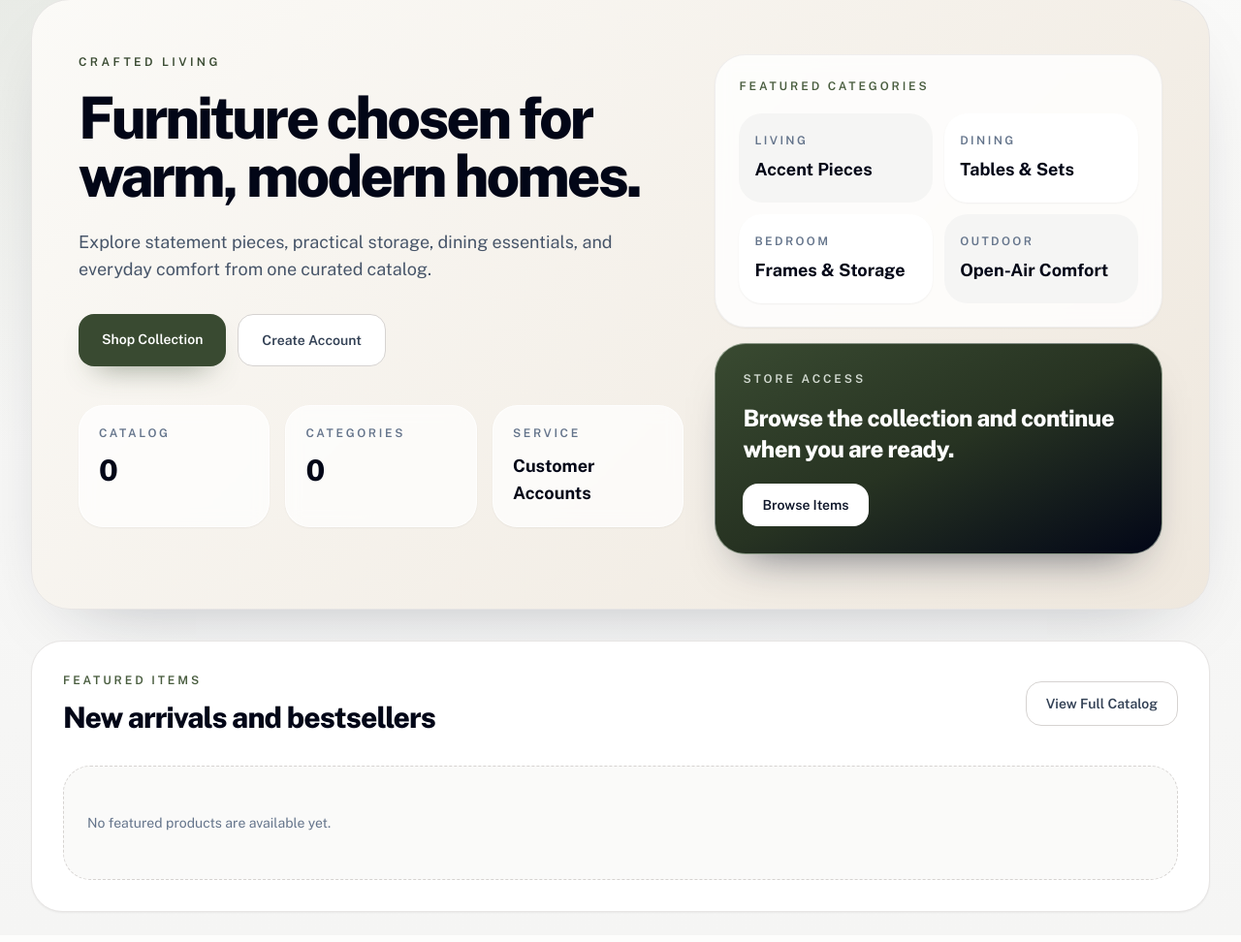
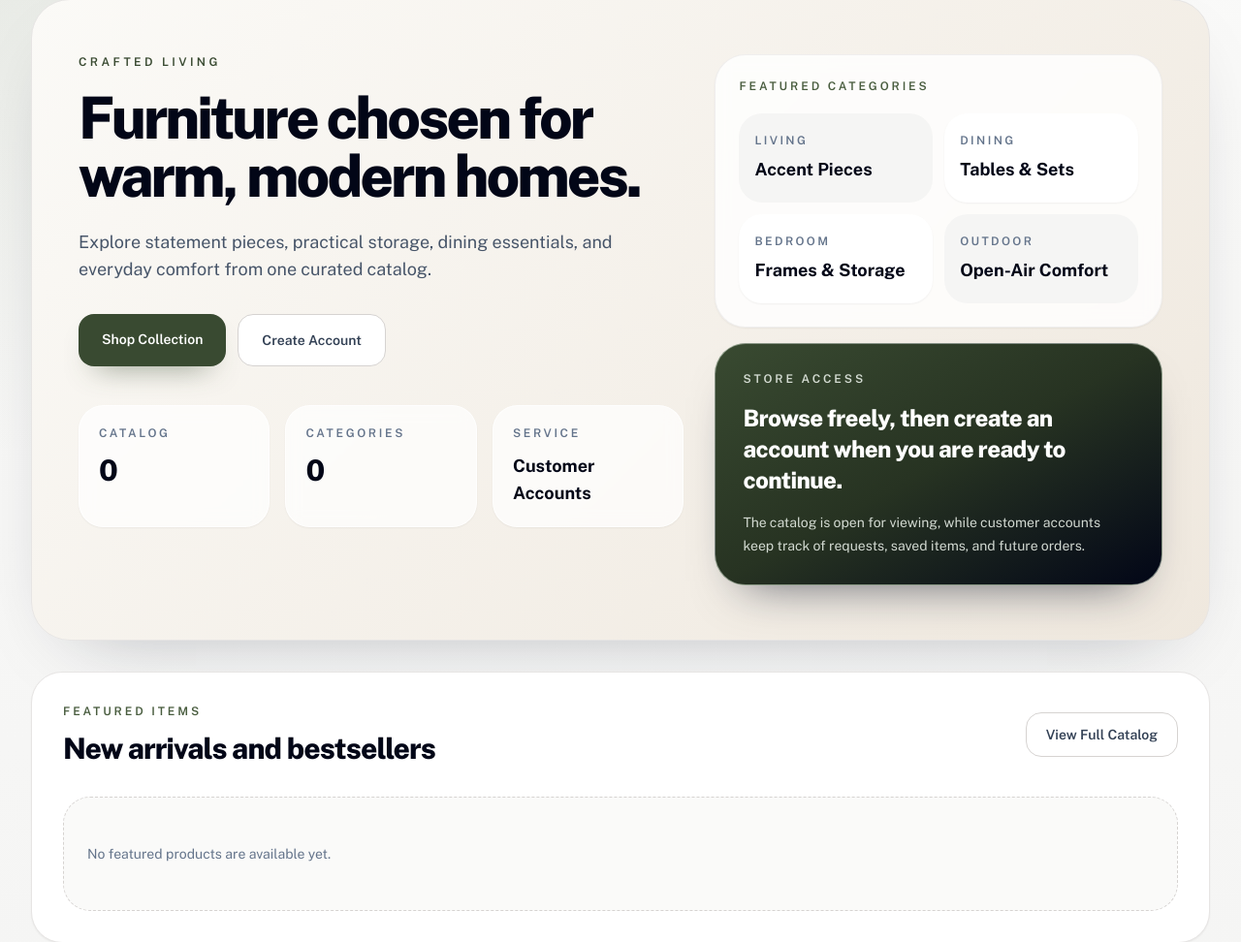
Before and after one commit to mrstorres-pixel/Furnisync, a Django app: page / in a window 1280 px wide. Shown: the part 147-1119 px from the top of the page at 97% size. Before the commit the page ends 1089 px from the top, so only its background shows below. Run offline with Django 5.2, Linux system fonts and the light colour scheme; data that the repository does not hold is empty; some libraries are stand-ins or nearby versions.

Commit message:
Remove duplicate landing page browse action

```diff
--- a/templates/core/landing_page.html
+++ b/templates/core/landing_page.html
@@ -64,10 +64,10 @@
 
             <div class="rounded-[2rem] border border-brand-200/60 bg-gradient-to-br from-brand-700 via-brand-800 to-slate-950 p-7 text-white shadow-[0_26px_50px_-30px_rgba(15,23,42,0.7)]">
                 <p class="text-xs font-semibold uppercase tracking-[0.24em] text-brand-100/90">Store Access</p>
-                <h3 class="mt-4 text-2xl font-black tracking-tight text-white">Browse the collection and continue when you are ready.</h3>
-                <a href="{% url 'customer_product_list' %}" class="mt-5 inline-flex rounded-2xl bg-white px-5 py-3 text-sm font-semibold text-slate-900 transition hover:bg-stone-100">
-                    Browse Items
-                </a>
+                <h3 class="mt-4 text-2xl font-black tracking-tight text-white">Browse freely, then create an account when you are ready to continue.</h3>
+                <p class="mt-4 max-w-md text-sm leading-6 text-brand-100/90">
+                    The catalog is open for viewing, while customer accounts keep track of requests, saved items, and future orders.
+                </p>
             </div>
         </div>
     </div>
```
